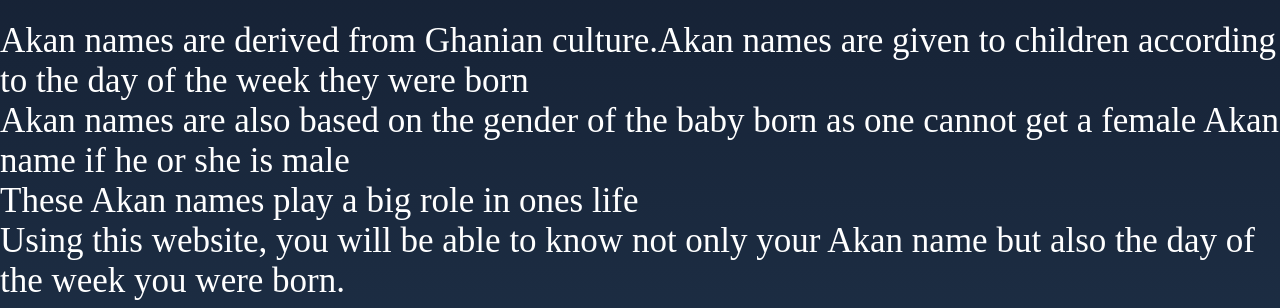
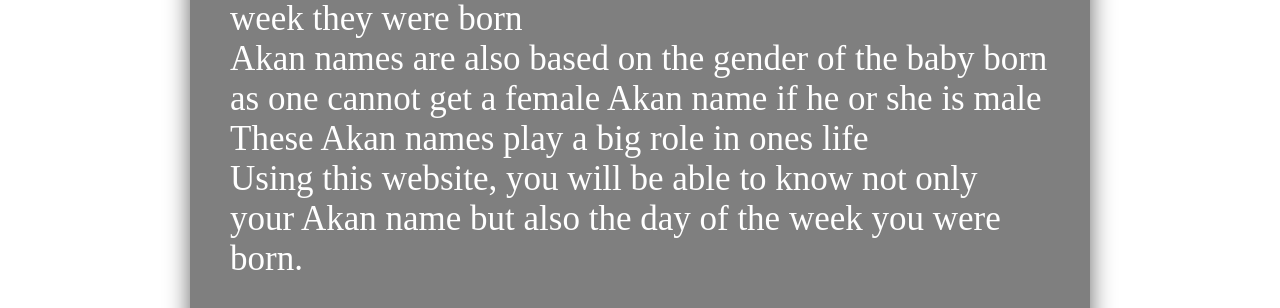
Before and after one commit to sha-lin/Akan-names, a plain HTML site: page index.html in a window 1280 px wide. Shown: the part 153-461 px from the top of the page. Drawn offline with Linux system fonts and the light colour scheme.

Commit message:
add style to class login box

```diff
--- a/style.css
+++ b/style.css
@@ -5,3 +5,15 @@ body {
     background: linear-gradient(#141e30, #243b55);
     color: #ffffff;
   }
+  .login-box {
+    position: absolute;
+    top: 50%;
+    left: 50%;
+    width: 900px;
+    padding: 40px;
+    transform: translate(-50%, -50%);
+    background: rgba(0,0,0,.5);
+    box-sizing: border-box;
+    box-shadow: 0 15px 25px rgba(0,0,0,.6);
+    border-radius: 10px;
+  }
```
